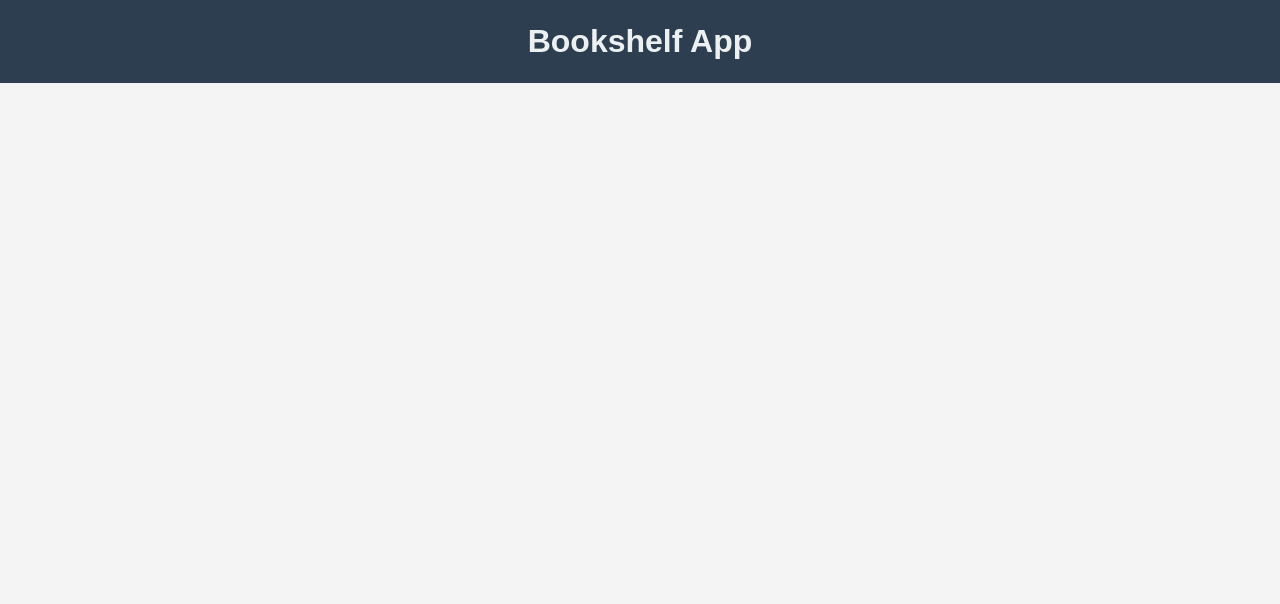
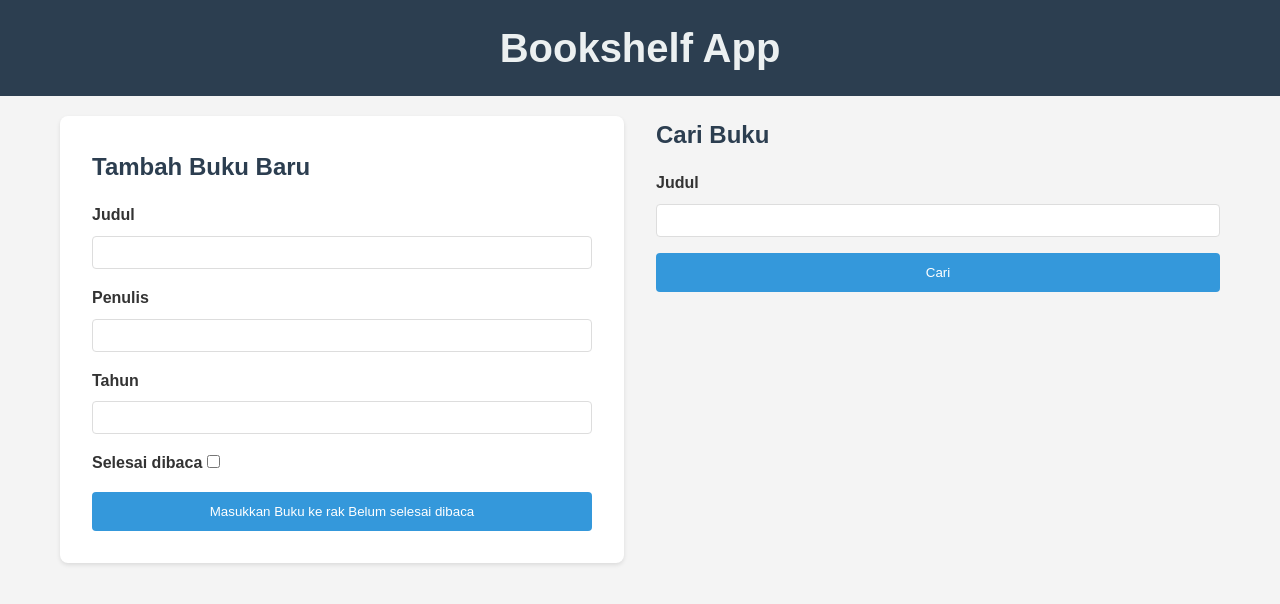
Before and after one commit to imanmaulana1/bookshelf-app, a plain HTML site: page index.html in a window 1280 px wide. Drawn offline with nearby package versions, Linux system fonts and the light colour scheme.

Commit message:
feat: add-book & search-book section styling

```diff
--- a/css/styles.css
+++ b/css/styles.css
@@ -40,3 +40,72 @@ header {
   text-align: center;
   padding: 1rem 0;
 }
+
+.title {
+  font-size: 2.5rem;
+}
+
+.subtitle {
+  color: var(--darkblue-90);
+  margin-bottom: 1rem;
+}
+
+.bookshelf-wrapper {
+  display: grid;
+  grid-template-columns: repeat(2, 1fr);
+  gap: 2rem;
+}
+
+.add-book {
+  background-color: var(--white-100);
+  border-radius: 8px;
+  box-shadow: 0 2px 4px rgba(0, 0, 0, 0.1);
+  padding: 2rem;
+}
+
+form {
+  display: flex;
+  flex-direction: column;
+}
+
+label {
+  display: block;
+  margin-bottom: 0.5rem;
+  font-weight: bold;
+}
+
+.form-group:nth-child(4) label {
+  display: initial;
+}
+
+:is([type='text'], input[type='number']) {
+  width: 100%;
+  padding: 0.5rem;
+  margin-bottom: 1rem;
+  border: 1px solid #ddd;
+  border-radius: 4px;
+}
+
+button {
+  background-color: #3498db;
+  color: #fff;
+  padding: 0.75rem 1rem;
+  border: none;
+  border-radius: 4px;
+  cursor: pointer;
+  transition: background-color 0.3s ease;
+
+  &:hover {
+    background-color: #2980b9;
+  }
+}
+
+[data-testid='bookFormSubmitButton'] {
+  margin-top: 16px;
+}
+
+@media (max-width: 768px) {
+  .bookshelf-wrapper {
+    grid-template-columns: 1fr;
+  }
+}
--- a/index.html
+++ b/index.html
@@ -20,5 +20,81 @@
     <header>
       <h1 class="title">Bookshelf App</h1>
     </header>
+    <main>
+      <div class="container">
+        <div class="bookshelf-wrapper">
+          <!-- Form Add Book -->
+          <section class="add-book">
+            <h2 class="subtitle">Tambah Buku Baru</h2>
+            <form id="bookForm" data-testid="bookForm">
+              <div class="form-group">
+                <label for="bookFormTitle">Judul</label>
+                <input
+                  id="bookFormTitle"
+                  type="text"
+                  required
+                  data-testid="bookFormTitleInput"
+                />
+              </div>
+              <div class="form-group">
+                <label for="bookFormAuthor">Penulis</label>
+                <input
+                  id="bookFormAuthor"
+                  type="text"
+                  required
+                  data-testid="bookFormAuthorInput"
+                />
+              </div>
+              <div class="form-group">
+                <label for="bookFormYear">Tahun</label>
+                <input
+                  id="bookFormYear"
+                  type="number"
+                  required
+                  data-testid="bookFormYearInput"
+                />
+              </div>
+              <div class="form-group">
+                <label for="bookFormIsComplete">Selesai dibaca</label>
+                <input
+                  id="bookFormIsComplete"
+                  type="checkbox"
+                  data-testid="bookFormIsCompleteCheckbox"
+                />
+              </div>
+              <button
+                id="bookFormSubmit"
+                type="submit"
+                data-testid="bookFormSubmitButton"
+              >
+                Masukkan Buku ke rak
+                <span class="bold" data-shelf="shelf"
+                  >Belum selesai dibaca</span
+                >
+              </button>
+            </form>
+          </section>
+          <!-- Form Search Book -->
+          <section class="search-book">
+            <h2 class="subtitle">Cari Buku</h2>
+            <form id="searchBook" data-testid="searchBookForm">
+              <label for="searchBookTitle">Judul</label>
+              <input
+                id="searchBookTitle"
+                type="text"
+                data-testid="searchBookFormTitleInput"
+              />
+              <button
+                id="searchSubmit"
+                type="submit"
+                data-testid="searchBookFormSubmitButton"
+              >
+                Cari
+              </button>
+            </form>
+          </section>
+        </div>
+      </div>
+    </main>
   </body>
 </html>
```
